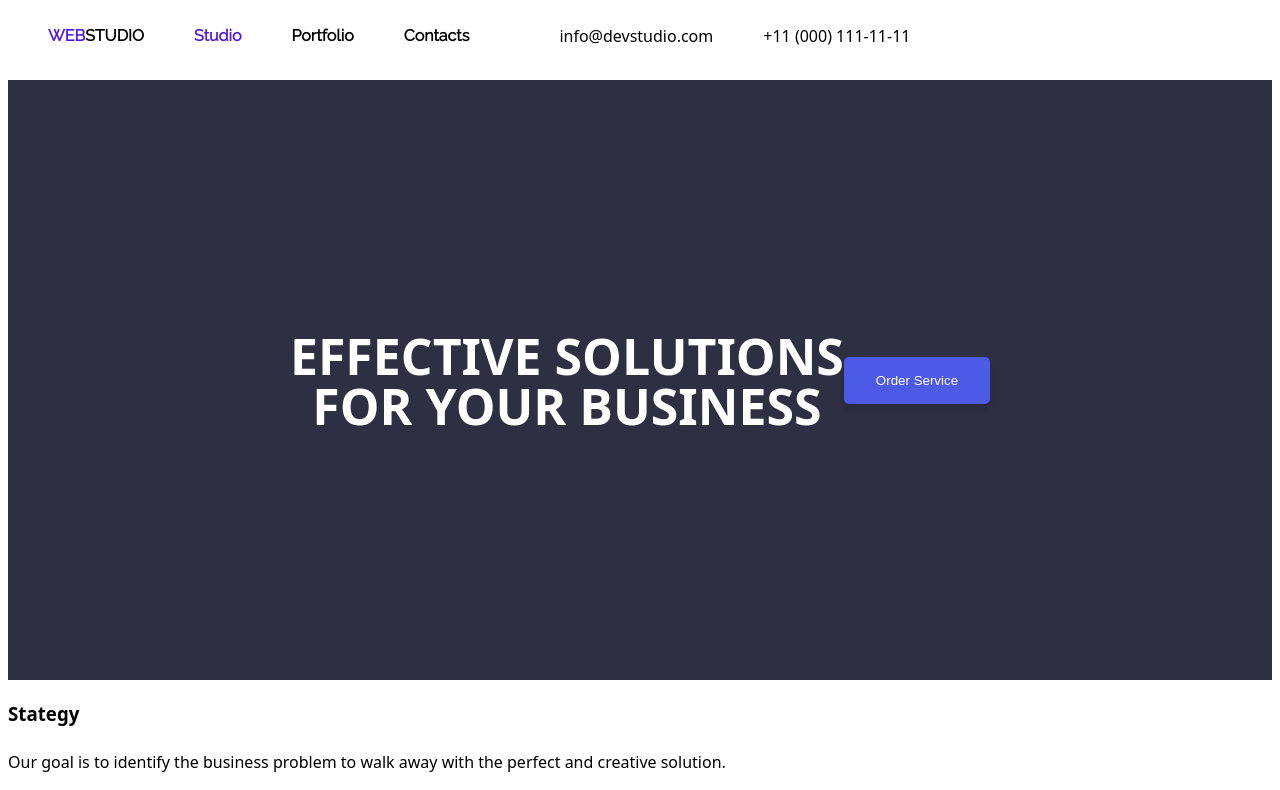
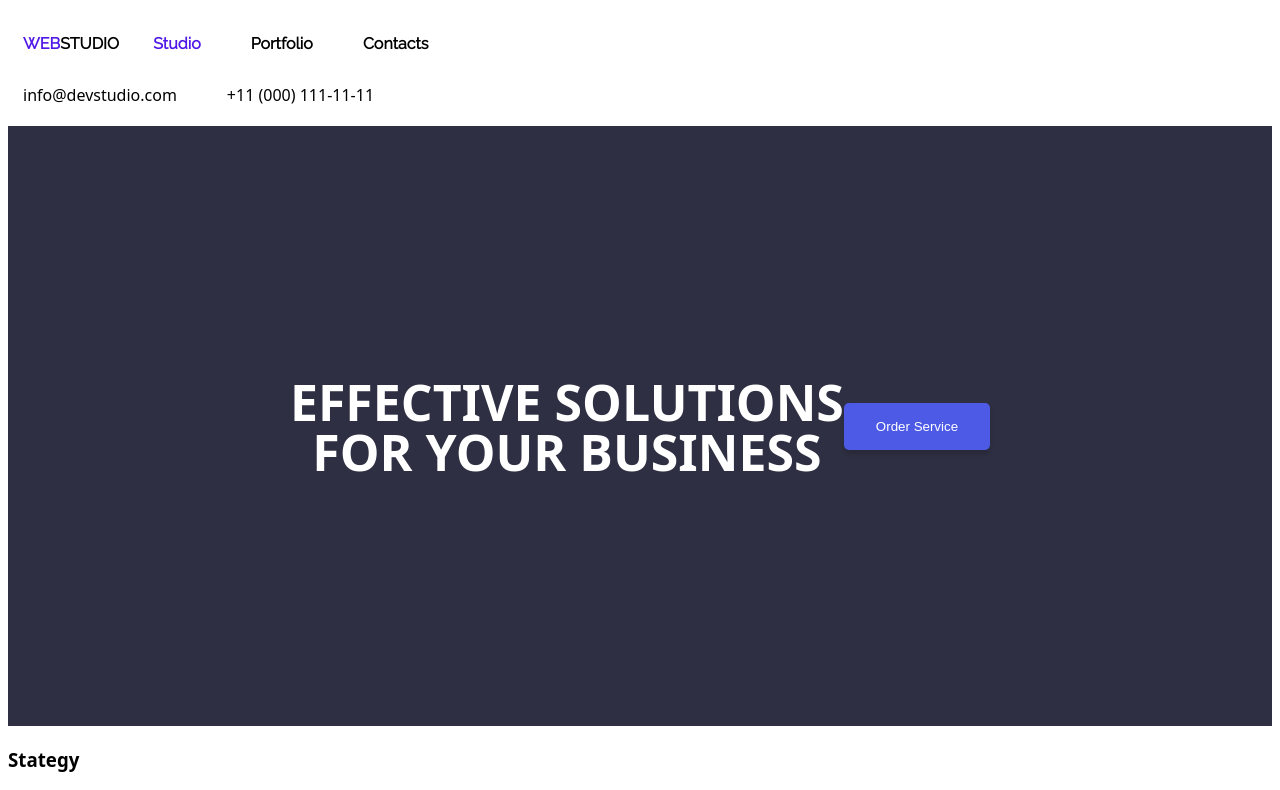
Before and after one commit to wackytsui/Tutorial, a plain HTML site: page goit-markup-hw-01/index.html in a window 1280 px wide. Shown: the top 790 px of the page. Drawn offline with Linux system fonts and the light colour scheme.

Commit message:
navigation

```diff
--- a/css/style.css
+++ b/css/style.css
@@ -29,19 +29,27 @@ body{
     list-style: none;
     text-decoration: none;
 }
-.header,
-.link-nav-contact,
-.link-nav-parent{
-    gap: 50px;
+.logo-top{
     margin-top: 0%;
-    display: flex;
+    padding: 0 15px;
+    display: inline-flex;
     align-items: center;
     justify-items: center;
     height: 72px;
 }
+.link-nav-parent,
+.link-nav-contact{
+    gap: 50px;
+    margin-top: 0%;
+    padding: 0 15px;
+    display: inline-flex;
+    justify-items: space-between;
+    align-items: center;
+}
 .link-nav{
     color: black;
     text-decoration:none;
+    list-style-type: none;
 }
 .studio{
     color: rgb(80, 25, 231);
--- a/goit-markup-hw-01/index.html
+++ b/goit-markup-hw-01/index.html
@@ -9,10 +9,11 @@
     <body>
     <header class="header">
         <nav>
+            <a href="index.html" target="_parent" class="link-nav logo-top">
+                <span class="logo logo-web">WEB</span>
+                <span class="logo logo-studio">STUDIO</span>
+            </a>
         <ul class="link-nav-parent">
-                <li>
-                    <a href="index.html" target="_parent" class="link-nav"><span class="logo logo-web">WEB</span><span class="logo logo-studio">STUDIO</span></a>
-                </li>
             <li><a href="index.html" target="_parent" class="link-nav studio">Studio</a></li>
             <li><a href="portfolio.html" target="_parent" class="link-nav">Portfolio</a></li>
             <li><a href="contact.html" target="_parent" class="link-nav">Contacts</a></li>
```
